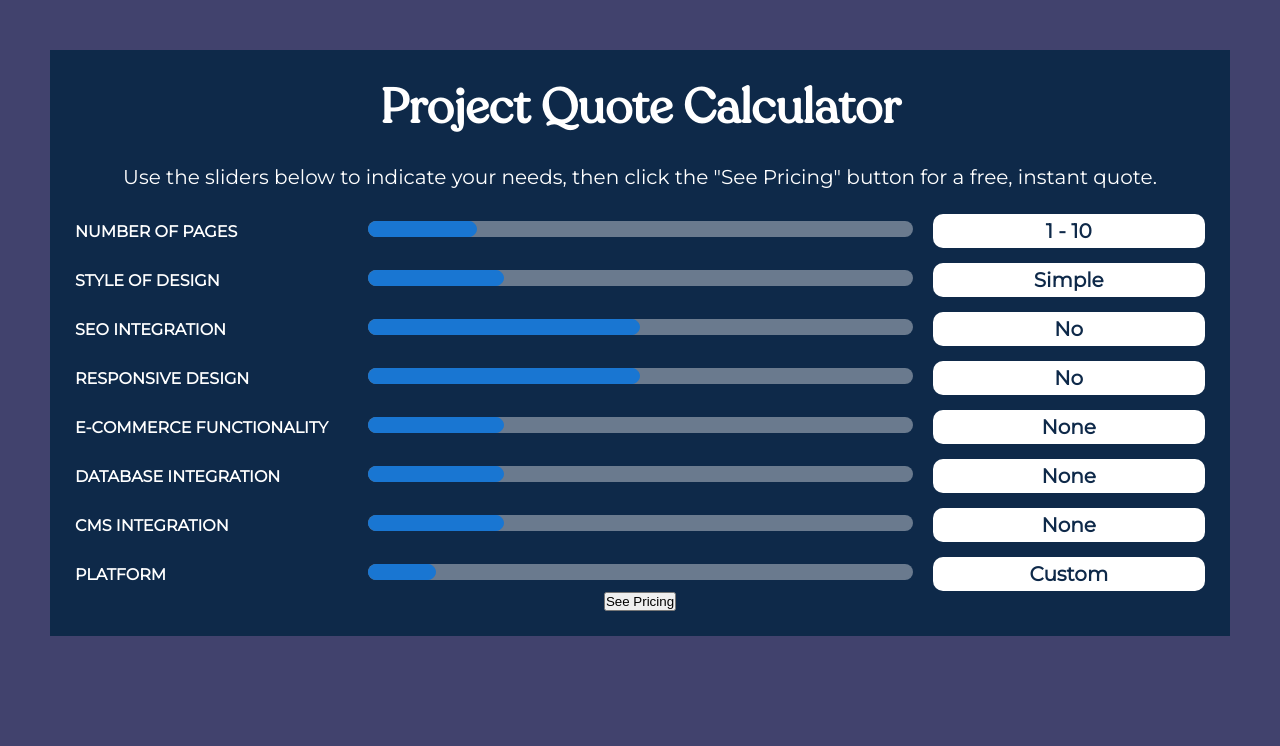
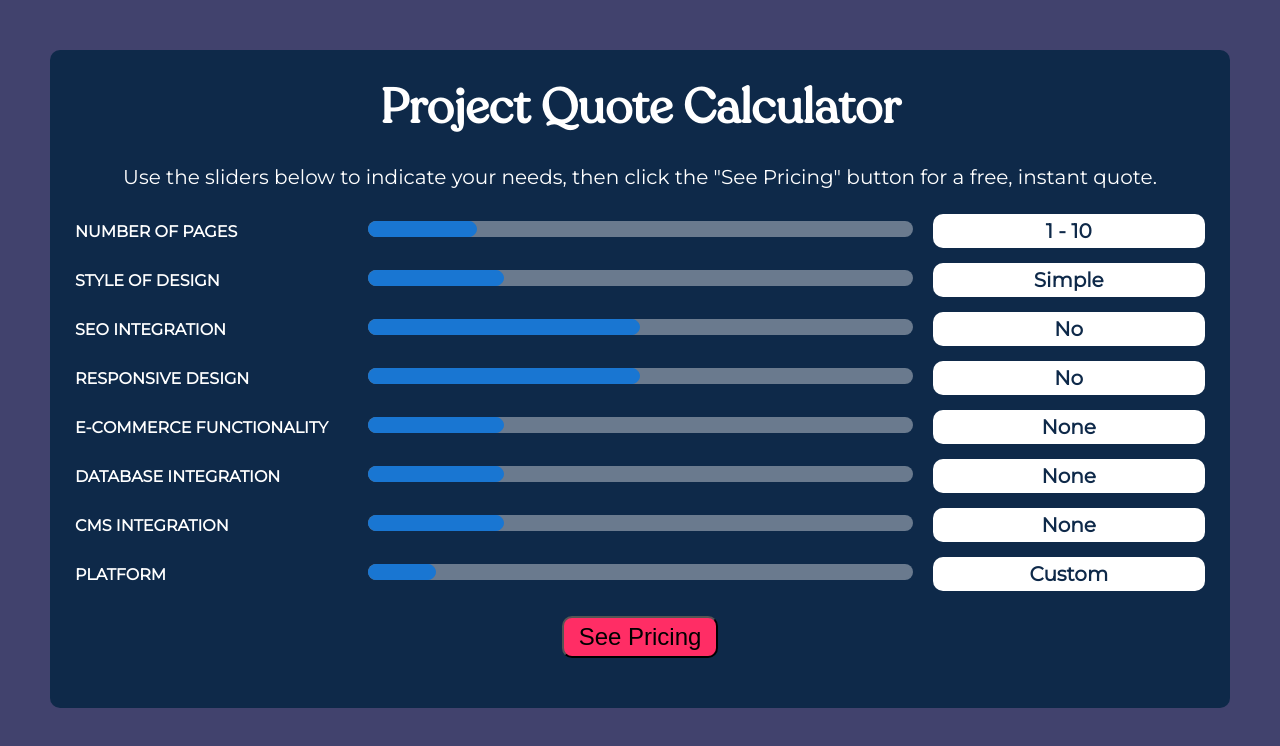
Before and after one commit to Dave-ctr/project-quote-calculator, a React (Vite) app: page / in a window 1280 px wide. Shown: the top 746 px of the page. Built offline with nearby package versions, Linux system fonts and the light colour scheme.

Commit message:
Update Home.jsx styles

```diff
--- a/src/pages/Home.jsx
+++ b/src/pages/Home.jsx
@@ -50,7 +50,8 @@ function Home({
       style={{
         backgroundColor: " #0e2949",
         color: "white",
-        padding: "25px"
+        padding: "25px",
+        borderRadius: "10px",
       }}
     >
       <GlobalStyles />
@@ -73,9 +74,22 @@ function Home({
           />
         ))}
       </ul>
-      <Link to="/register">
-        <div style={{ margin: "0 auto", width: "fit-content" }}>
-          <button style={{ margin: "" }}>See Pricing</button>
+      <Link to="/register" style={{ textDecoration: 'none', width:'50px' }}>
+        <div style={{ margin: "25px auto", width: "fit-content" }}>
+        <button
+    style={{
+      padding: "5px 15px",
+      fontSize: '1.5rem',
+      borderRadius: '10px',
+      backgroundColor: '#ff2d65',
+      cursor: 'pointer',
+      transition: 'background-color 0.5s ease',
+    }}
+    onMouseEnter={(e) => (e.target.style.backgroundColor = '#41426d', e.target.style.color = 'white')}
+    onMouseLeave={(e) => (e.target.style.backgroundColor = '#ff2d65', e.target.style.color = 'black')}
+  >
+    See Pricing
+  </button>
         </div>
       </Link>
     </div>
```
